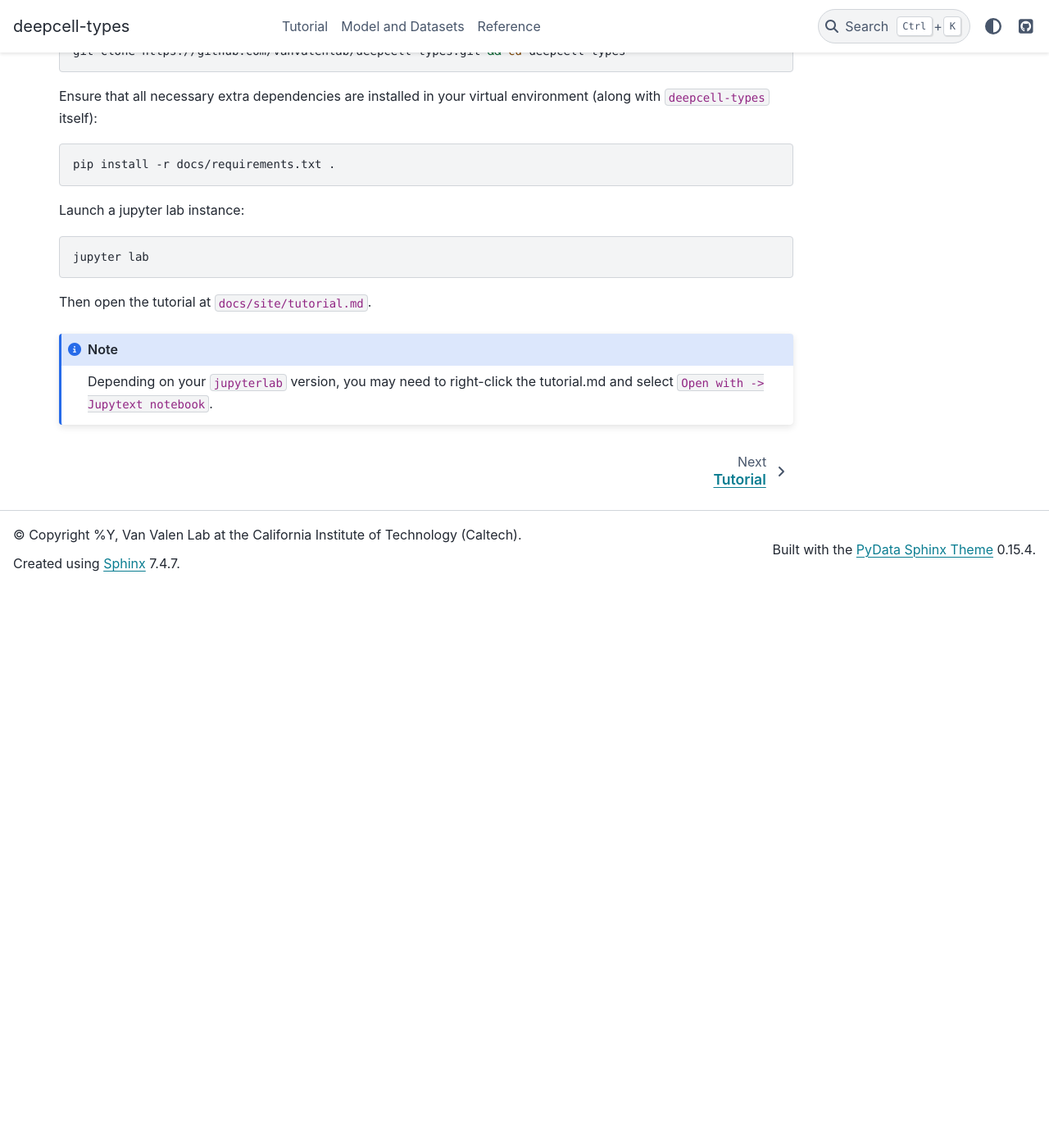
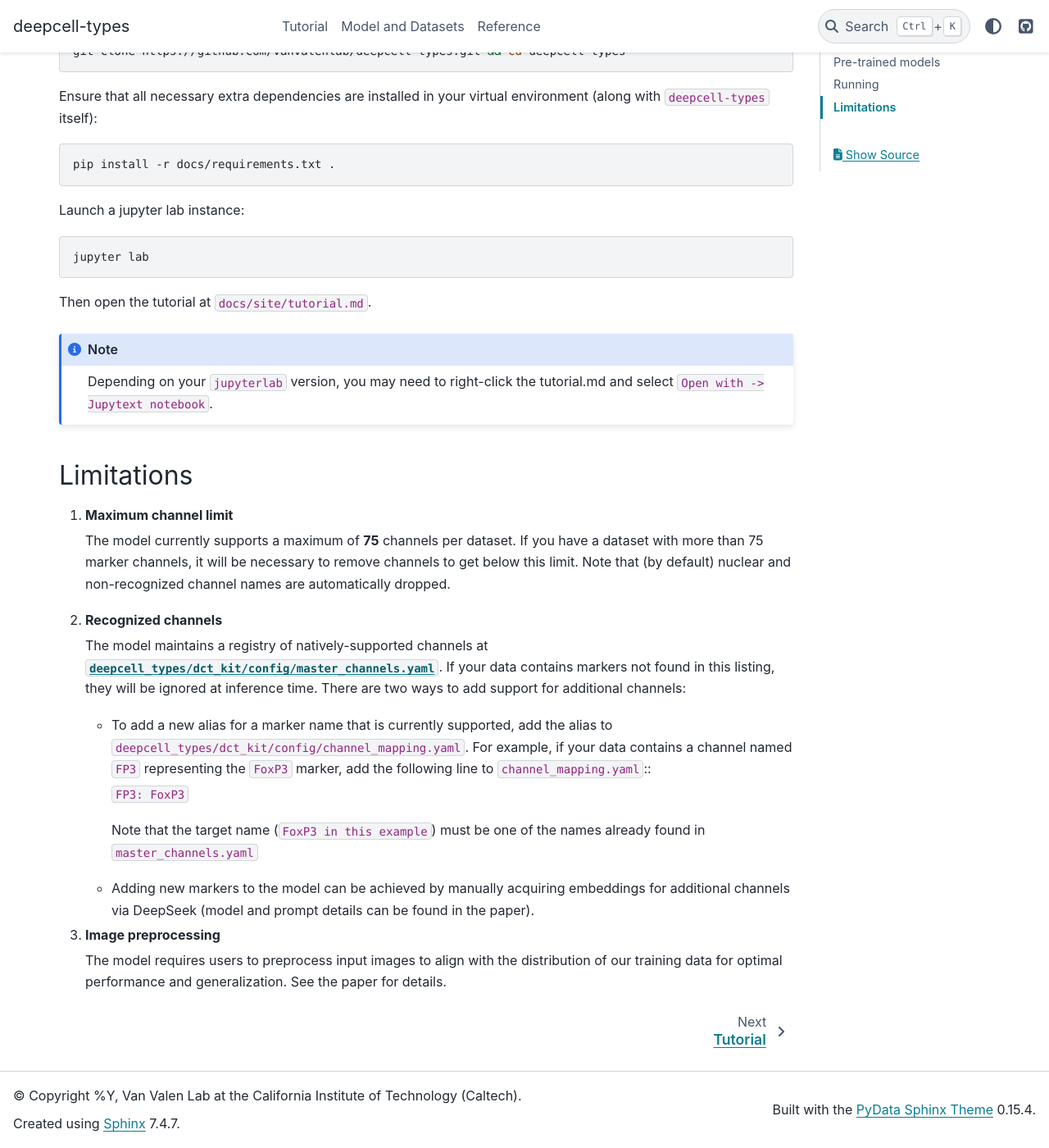
Before and after one commit to vanvalenlab/deepcell-types, a Sphinx documentation site: the page built from docs/index.md, in a window 1280 px wide and 1400 px high, scrolled down 1043 px. Shown: the whole window at 82% size. Built offline with Sphinx 7.4.7 and the PyData theme 0.15.4, drawn with Linux system fonts in a browser that asks for light colours; before the commit the page ends 1759 px from its top, so only the background shows below that.

Commit message:
DOC: Add model limitations to landing page.

````diff
--- a/docs/index.md
+++ b/docs/index.md
@@ -67,6 +67,45 @@
 and select `Open with -> Jupytext notebook`.
 ```
 
+## Limitations
+
+1. **Maximum channel limit**
+
+   The model currently supports a maximum of **75** channels per dataset. If you
+   have a dataset with more than 75 marker channels, it will be necessary to
+   remove channels to get below this limit. Note that (by default) nuclear and
+   non-recognized channel names are automatically dropped.
+
+2. **Recognized channels**
+
+   The model maintains a registry of natively-supported channels at
+   [`deepcell_types/dct_kit/config/master_channels.yaml`][master_channels_gh].
+   If your data contains markers not found in this listing, they will be
+   ignored at inference time.
+   There are two ways to add support for additional channels:
+
+   - To add a new alias for a marker name that is currently supported, add the
+     alias to `deepcell_types/dct_kit/config/channel_mapping.yaml`. For example,
+     if your data contains a channel named `FP3` representing the `FoxP3` marker,
+     add the following line to `channel_mapping.yaml`::
+
+        ``FP3: FoxP3``
+
+     Note that the target name (`FoxP3 in this example`) must be one of the
+     names already found in `master_channels.yaml`
+
+   - Adding new markers to the model can be achieved by manually acquiring
+     embeddings for additional channels via DeepSeek (model and prompt details
+     can be found in the paper).
+
+3. **Image preprocessing**
+
+   The model requires users to preprocess input images to align with the
+   distribution of our training data for optimal performance and generalization.
+   See the paper for details.
+
+[master_channels_gh]: https://github.com/vanvalenlab/deepcell-types/blob/master/deepcell_types/dct_kit/config/master_channels.yaml
+
 ```{toctree}
 ---
 maxdepth: 1
````
